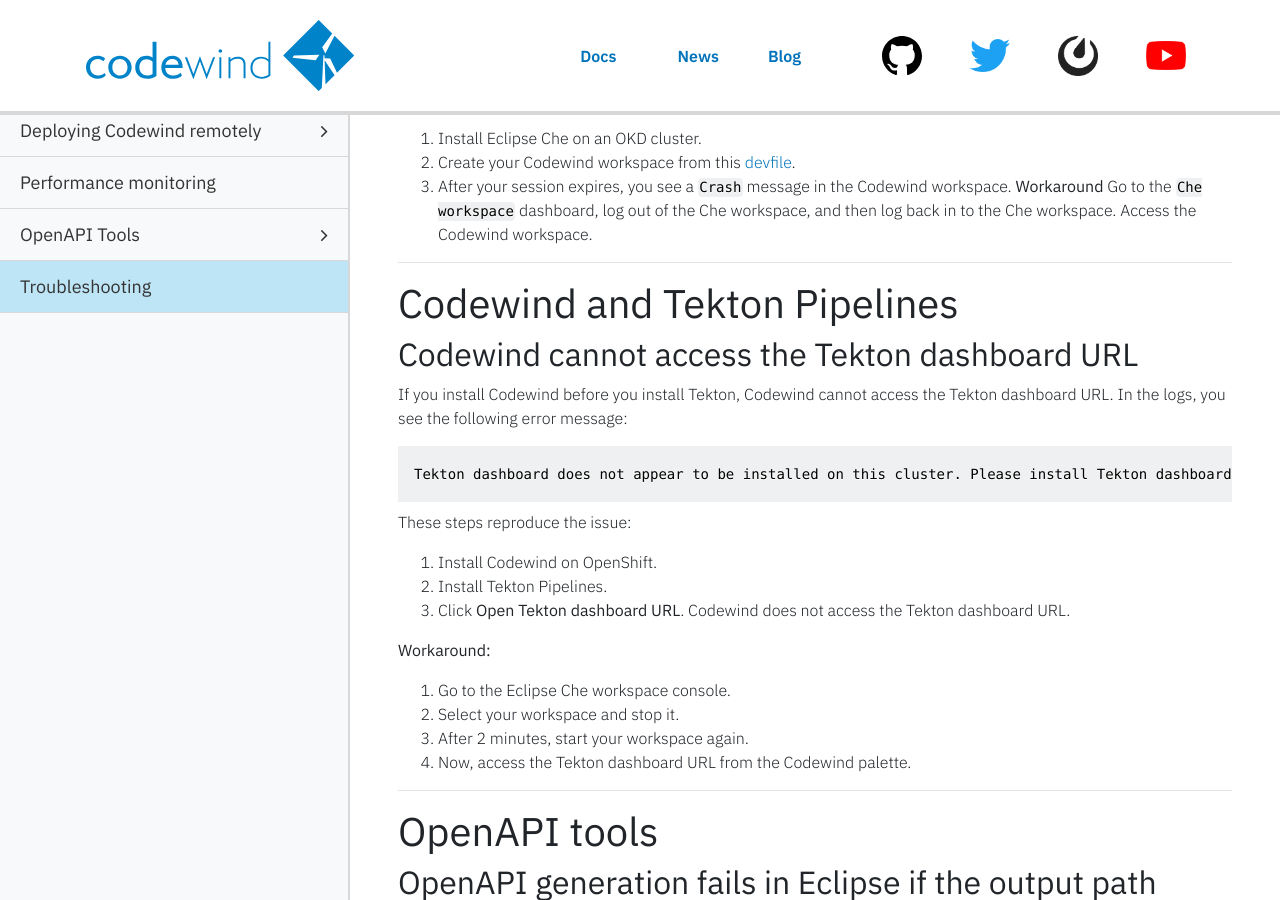
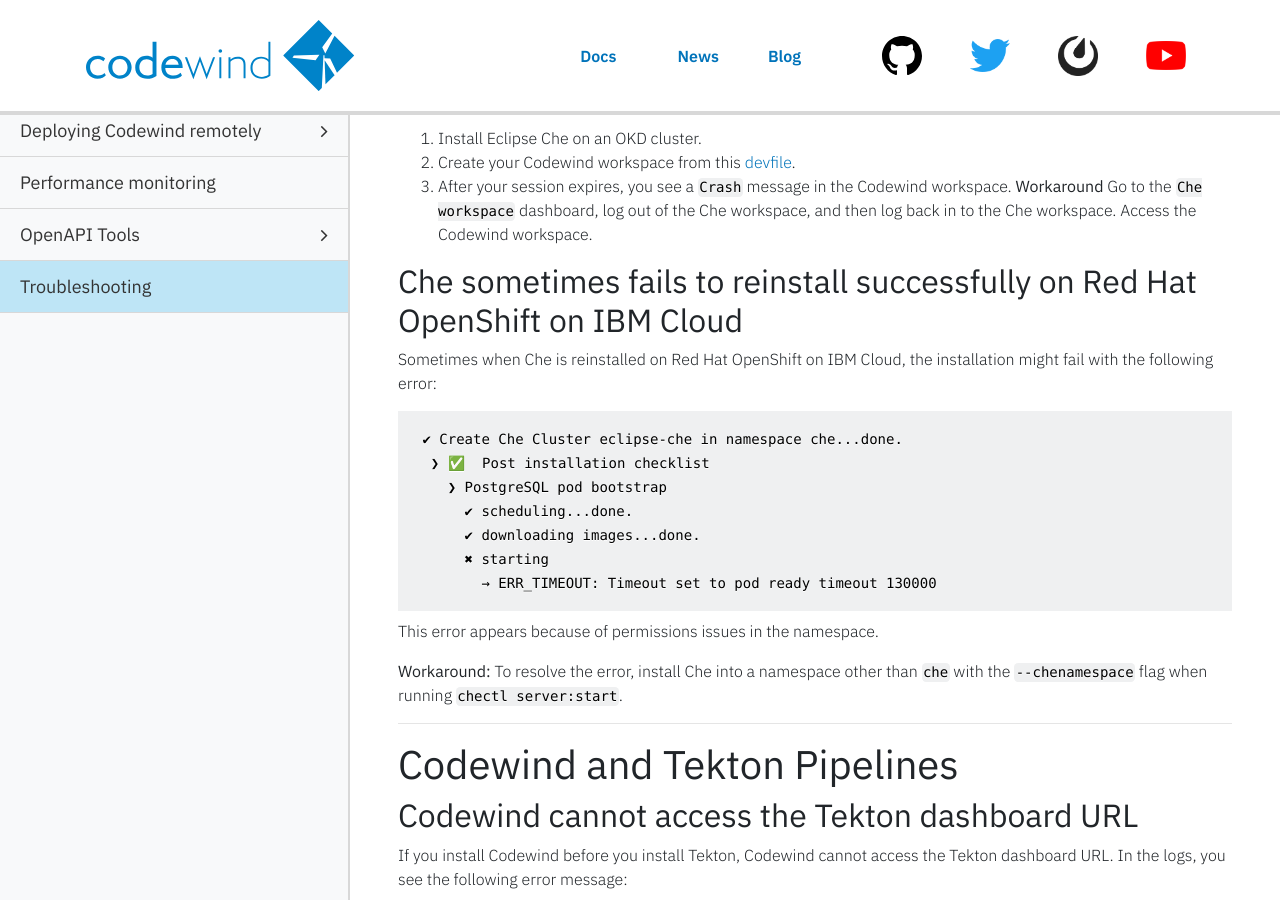
Before and after one commit to eclipse-archived/codewind-docs, a Jekyll site: the page built from docs/_documentations/troubleshooting.md, in a window 1280 px wide and 900 px high, scrolled down 9899 px. Built offline with Jekyll 4.4.1, drawn with Linux system fonts in a browser that asks for light colours; nearby versions of some CDN libraries; comment, search, counter and statistics services are not loaded.

Commit message:
Troubleshooting update for 0.8.0
Adding "Che sometimes fails to reinstall successfully on Red Hat OpenShift on IBM Cloud" to 0.8.0.

````diff
--- a/docs/_documentations/troubleshooting.md
+++ b/docs/_documentations/troubleshooting.md
@@ -500,6 +500,33 @@ These steps reproduce the issue:
 3. After your session expires, you see a `Crash` message in the Codewind workspace.
 **Workaround** Go to the `Che workspace` dashboard, log out of the Che workspace, and then log back in to the Che workspace. Access the Codewind workspace.
 
+<!--
+Codewind version: 0.8.0
+OS: RHEL
+Che version: 7.5.1
+IDE extension version: 0.8.0
+IDE version: 7.5.1
+Kubernetes cluster: Red Hat OpenShift on IBM Cloud
+Action/Topic:
+Issue type: bug/info
+Issue link: https://github.com/eclipse/codewind/issues/1806
+-->
+## Che sometimes fails to reinstall successfully on Red Hat OpenShift on IBM Cloud
+Sometimes when Che is reinstalled on Red Hat OpenShift on IBM Cloud, the installation might fail with the following error:
+```
+ ✔ Create Che Cluster eclipse-che in namespace che...done.
+  ❯ ✅  Post installation checklist
+    ❯ PostgreSQL pod bootstrap
+      ✔ scheduling...done.
+      ✔ downloading images...done.
+      ✖ starting
+        → ERR_TIMEOUT: Timeout set to pod ready timeout 130000
+```
+
+This error appears because of permissions issues in the namespace.
+
+**Workaround:** To resolve the error, install Che into a namespace other than `che` with the `--chenamespace` flag when running `chectl server:start`.
+
 ***
 # Codewind and Tekton Pipelines
 
````
